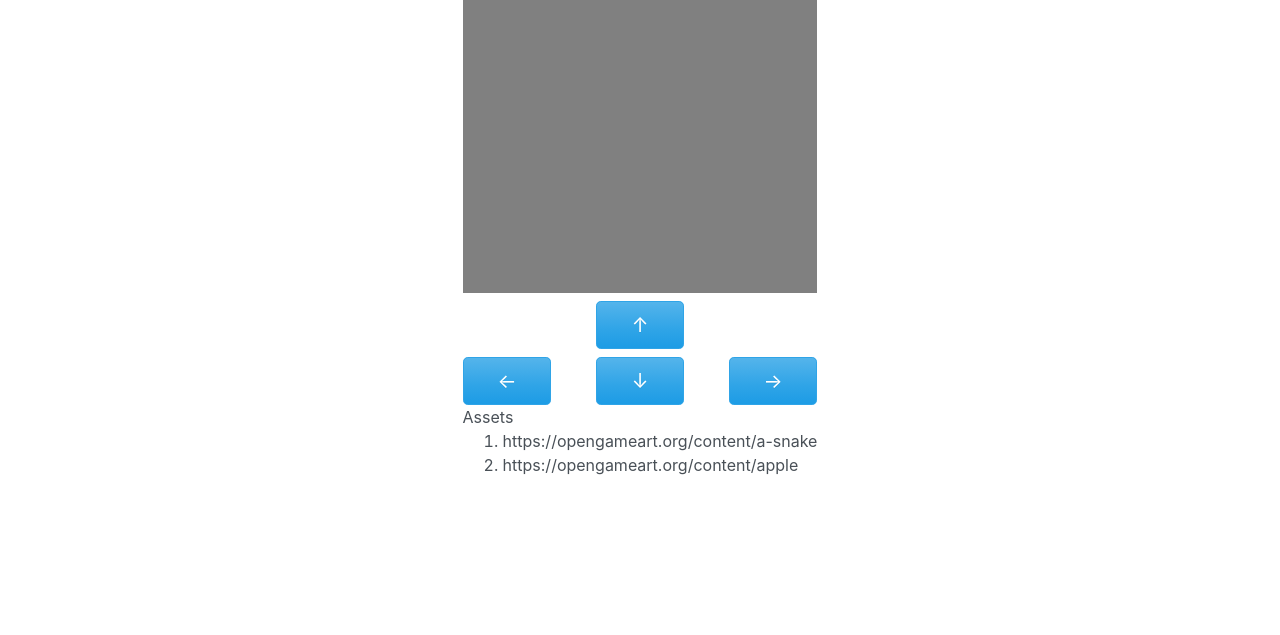
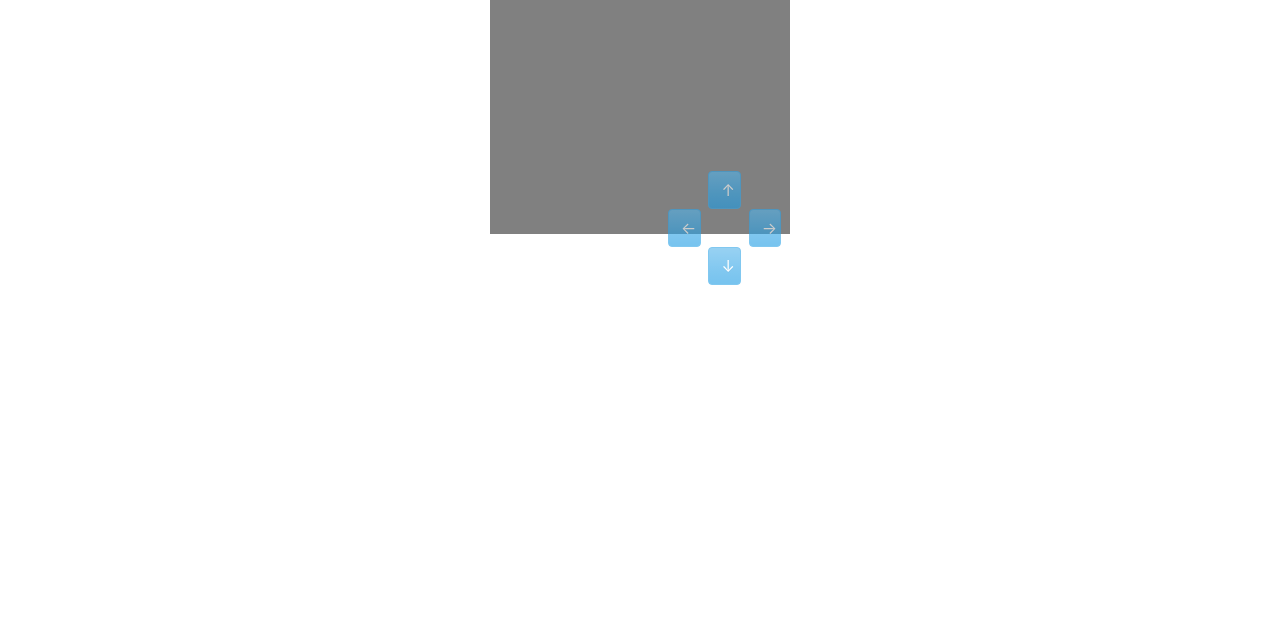
Before and after one commit to 49e94b8f256530dc0d41f740dfe8a4c1/snake, a website built with webpack: page src/html/index.html in a window 1280 px wide. Shown: the part 165-800 px from the top of the page. Built offline with nearby package versions, Linux system fonts and the light colour scheme; files whose address does not match are found by name.

Commit message:
Conserve screen space (#11)

```diff
--- a/package.json
+++ b/package.json
@@ -20,14 +20,18 @@
     "chai": "^4.2.0",
     "clean-webpack-plugin": "^3.0.0",
     "copy-webpack-plugin": "^6.3.2",
+    "css-loader": "^5.0.1",
     "file-loader": "^6.2.0",
     "global-jsdom": "7.0.0",
     "html-webpack-plugin": "^4.5.0",
     "jsdom": "16.4.0",
     "mocha": "^8.2.1",
     "mocha-jsdom": "^2.0.0",
+    "node-sass": "^5.0.0",
     "nyc": "^15.1.0",
     "prettier": "^2.2.1",
+    "sass-loader": "^10.1.0",
+    "style-loader": "^2.0.0",
     "ts-loader": "^8.0.4",
     "ts-node": "^9.1.1",
     "typescript": "^3.9.7",
--- a/src/html/index.html
+++ b/src/html/index.html
@@ -10,16 +10,6 @@
     />
     <meta name="viewport" content="width=device-width, initial-scale=1" />
     <title>snake</title>
-    <style>
-      #github-ribbon {
-        position: absolute;
-        right: 0;
-        top: 0;
-      }
-      canvas {
-        background: grey;
-      }
-    </style>
   </head>
   <body>
     <nav class="navbar navbar-dark bg-dark">
@@ -51,32 +41,30 @@
       /></a>
       <div class="d-flex justify-content-center mt-2">
         <div class="d-flex flex-column">
-          <button id="start-btn" class="btn btn-sm btn-primary w-25 mb-2">
+          <button id="start-btn" class="btn btn-sm btn-primary w-25 mb-1">
             Start
           </button>
+          <div id="game">
             <canvas id="playground" width="300" height="300"></canvas>
-          <div class="d-flex justify-content-center mt-2">
-            <button id="up-btn" class="btn btn-lg btn-primary w-25">
-              &uarr;
-            </button>
+
+            <div id="controls">
+              <div class="d-flex justify-content-center">
+                <button id="up-btn" class="btn btn-primary w-25">&uarr;</button>
               </div>
-          <div class="d-flex justify-content-between mt-2">
-            <button id="left-btn" class="btn btn-lg btn-primary w-25">
+              <div class="d-flex justify-content-center">
+                <button id="left-btn" class="btn btn-primary w-25 mr-5">
                   &larr;
                 </button>
-            <button id="down-btn" class="btn btn-lg btn-primary w-25">
-              &darr;
-            </button>
-            <button id="right-btn" class="btn btn-lg btn-primary w-25">
+                <button id="right-btn" class="btn btn-primary w-25">
                   &rarr;
                 </button>
               </div>
-          <div class="d-flex flex-column">
-            <span>Assets</span>
-            <ol>
-              <li>https://opengameart.org/content/a-snake</li>
-              <li>https://opengameart.org/content/apple</li>
-            </ol>
+              <div class="d-flex justify-content-center">
+                <button id="down-btn" class="btn btn-primary w-25">
+                  &darr;
+                </button>
+              </div>
+            </div>
           </div>
         </div>
       </div>
--- a/src/main.ts
+++ b/src/main.ts
@@ -1,5 +1,6 @@
 import { Key } from "ts-key-enum";
 import { Snake } from "./snake";
+import "./styles/styles.scss";
 
 const snake = new Snake();
 const startButton = document.getElementById("start-btn");
--- /dev/null
+++ b/src/styles/styles.scss
@@ -0,0 +1,20 @@
+#github-ribbon {
+  position: absolute;
+  right: 0;
+  top: 0;
+}
+
+#game {
+  position: relative;
+  canvas#playground {
+    background: grey;
+  }
+  #controls {
+    position: absolute;
+    right: 0;
+    bottom: -45px;
+  }
+  button {
+    opacity: 0.6;
+  }
+}
--- a/webpack.common.js
+++ b/webpack.common.js
@@ -26,10 +26,12 @@ module.exports = {
   },
   module: {
     rules: [
+      // TypeScript
       {
         test: /\.tsx?$/,
         loader: "ts-loader",
       },
+      // Files
       {
         test: /\.(png|jp(e*)g|svg)$/,
         use: [
@@ -42,6 +44,11 @@ module.exports = {
           },
         ],
       },
+      // SCSS
+      {
+        test: /\.(scss|css)$/,
+        use: ["style-loader", "css-loader", "sass-loader"],
+      },
     ],
   },
 };
```
Also changed, not shown: 1 other file. Lines whose indentation alone changed are shown as unchanged.
